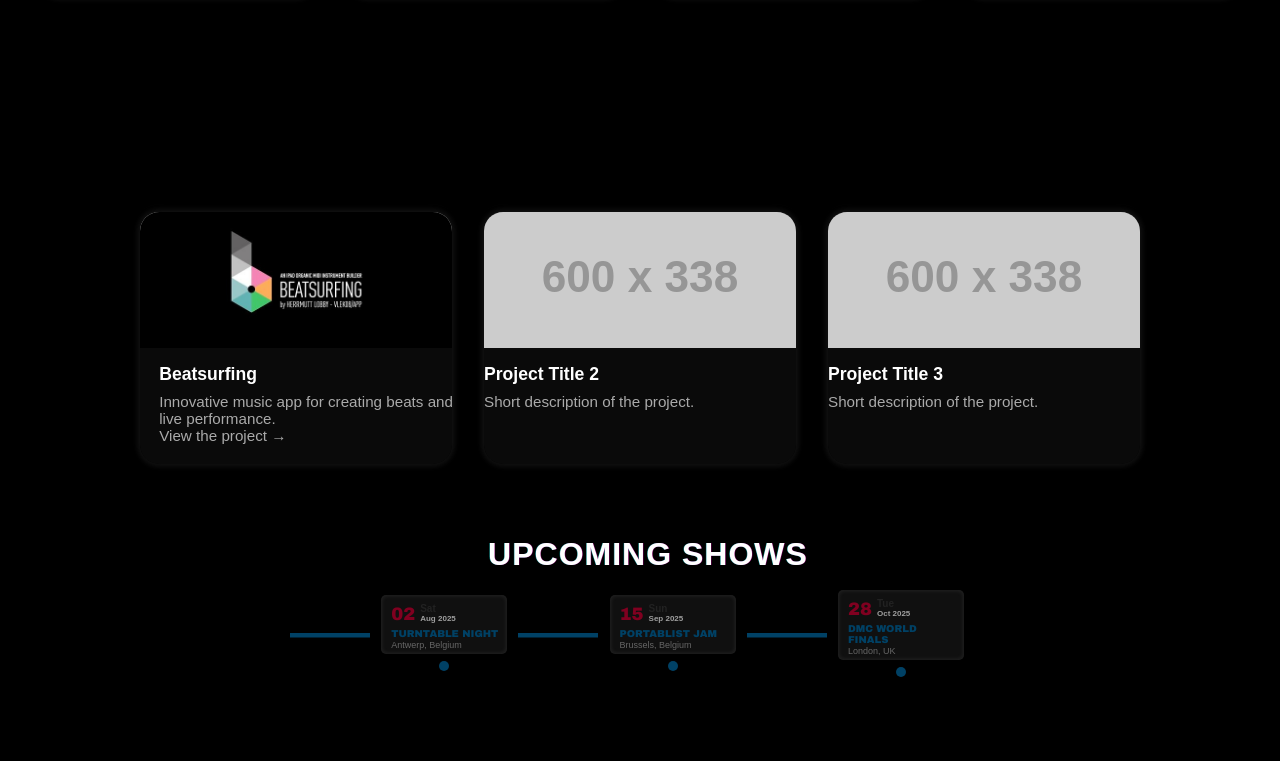
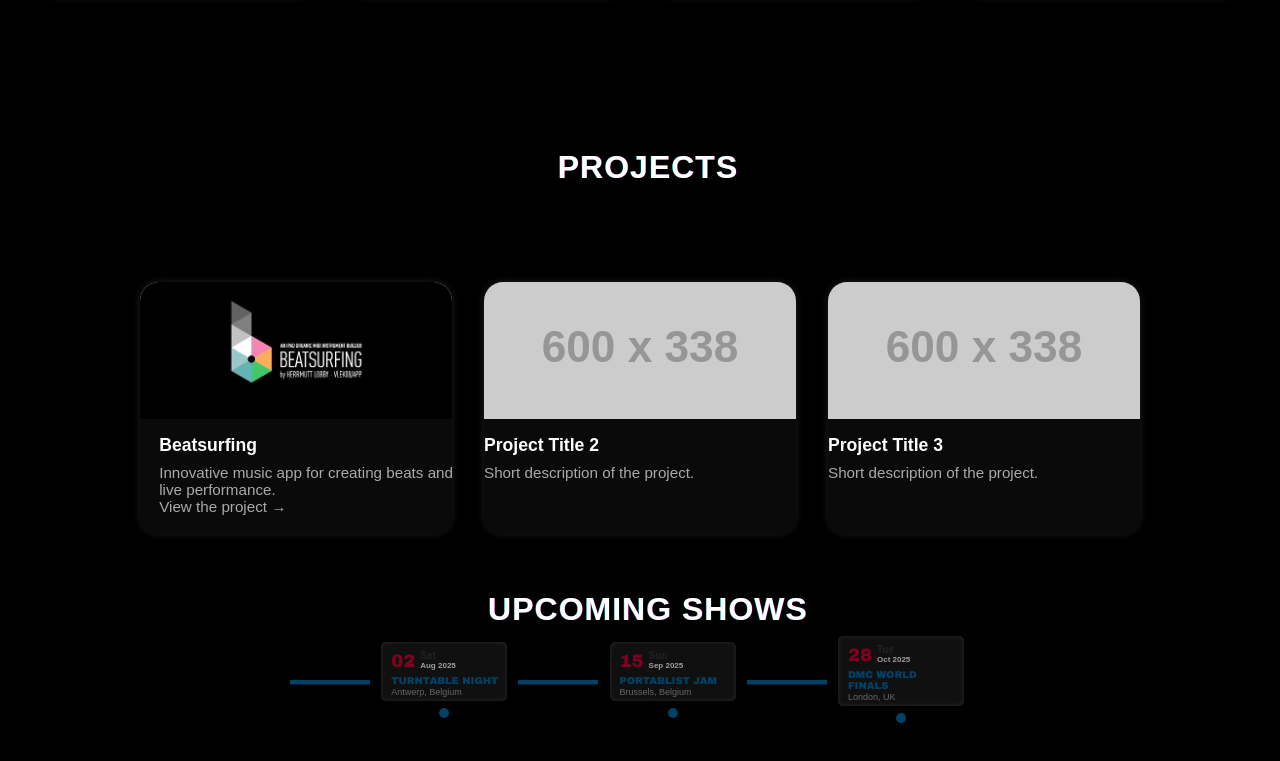
Before and after one commit to 2TomL/DJ_Swordz, a plain HTML site: page index.html in a window 1280 px wide. Shown: the part 2404-3165 px from the top of the page. Drawn offline with nearby package versions, Linux system fonts and the light colour scheme; placeholder pictures from the web are drawn by us.

Commit message:
update timeline and title

```diff
--- a/index.html
+++ b/index.html
@@ -169,6 +169,7 @@
     </div>
   </section>
   <section id="projects">
+    <h2 class="glitch-text timeline-title">PROJECTS</h2>
     <div class="projects-container">
       <div class="project-card">
         <a href="https://beatsurfing.com/" target="_blank" rel="noopener">
--- a/style.css
+++ b/style.css
@@ -15,6 +15,7 @@
   padding-top: 95px;
   min-height: 100vh;
   box-sizing: border-box;
+  scroll-margin-top: 100px;
 }
 
 
@@ -23,11 +24,6 @@
     padding-top: 75px;
     min-height: 100vh;
   }
-}
-
-/* Prevent content from hiding behind navbar when navigated via anchor */
-#home, #about, #videos, #projects, #contact {
-  scroll-margin-top: 100px;
 }
 
 /* --- ABOUT SECTION --- */
@@ -971,6 +967,12 @@ a:hover {
   }
 }
 
+/* Specifiek voor de PROJECTS titel boven de project cards */
+#projects > .glitch-text.timeline-title {
+  margin-bottom: 0.2rem;
+  margin-top: 1.2rem;
+}
+
 @media (min-width: 701px) {
   .timeline-event:hover .eventBubble {
     transform: scale(1.18);
```
